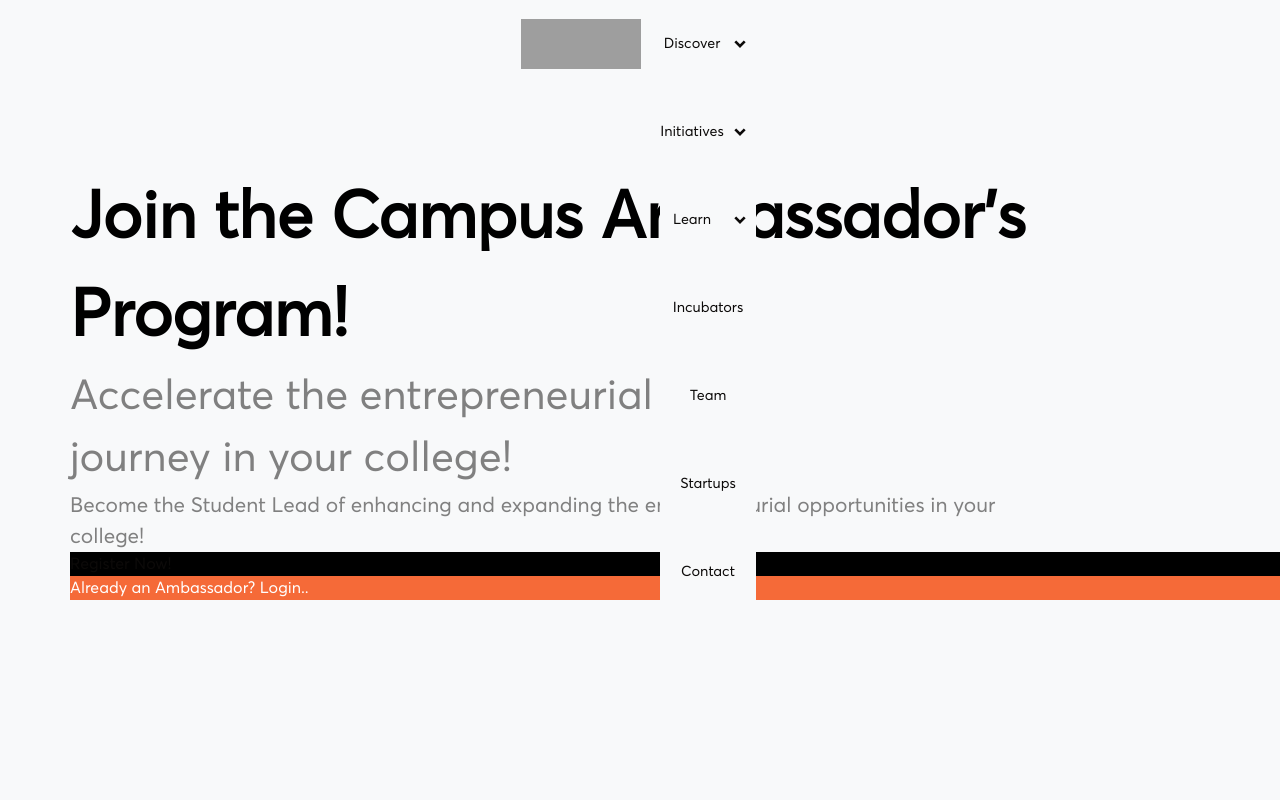
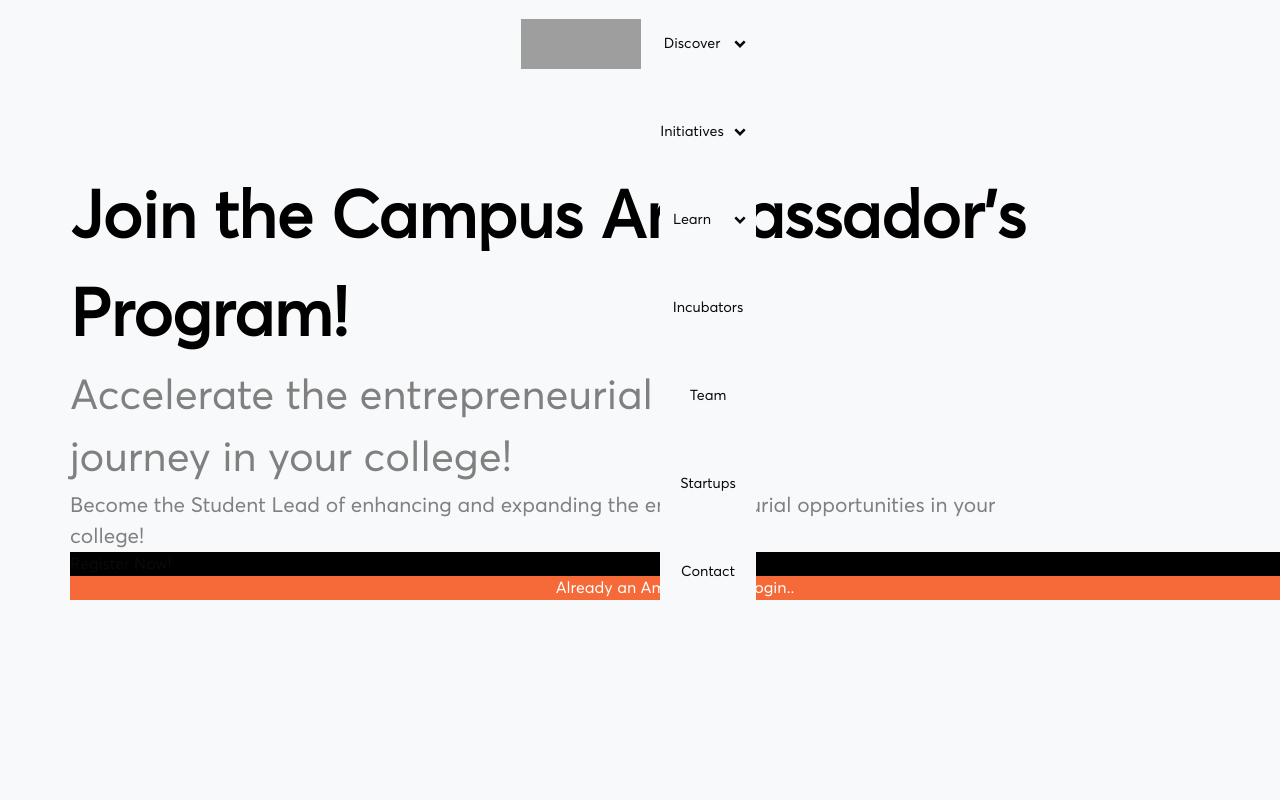
Before and after one commit to ecelliitbhu/ecell-website-new, a Next.js app: page /cd in a window 1280 px wide. Shown: the top 800 px of the page. Built offline with nearby package versions, Linux system fonts and the light colour scheme; no server answers; grey boxes are pictures that could not be loaded.

Commit message:
Enable CAP

```diff
--- a/pages/cd.jsx
+++ b/pages/cd.jsx
@@ -73,11 +73,11 @@ export default function CampusDirector() {
                             <Button
                                 // className="get-started join-cd"
                                 className="get-started join-cd !bg-[#f56a38] hover:!bg-red-600 text-white !border !border-[#f56a38]"
-                                href="/campus-ambassador-form"
+                                // href="/campus-ambassador-form"
                                 // onClick={() => toast.error("Applications closed for now")}
                                 onClick={() => handleGoogleLogin()}
-                                target="_blank"
-                                rel="noopener noreferrer"
+                                // target="_blank"
+                                // rel="noopener noreferrer"
                             >
                                 Already an Ambassador? Login..
                             </Button>
```
